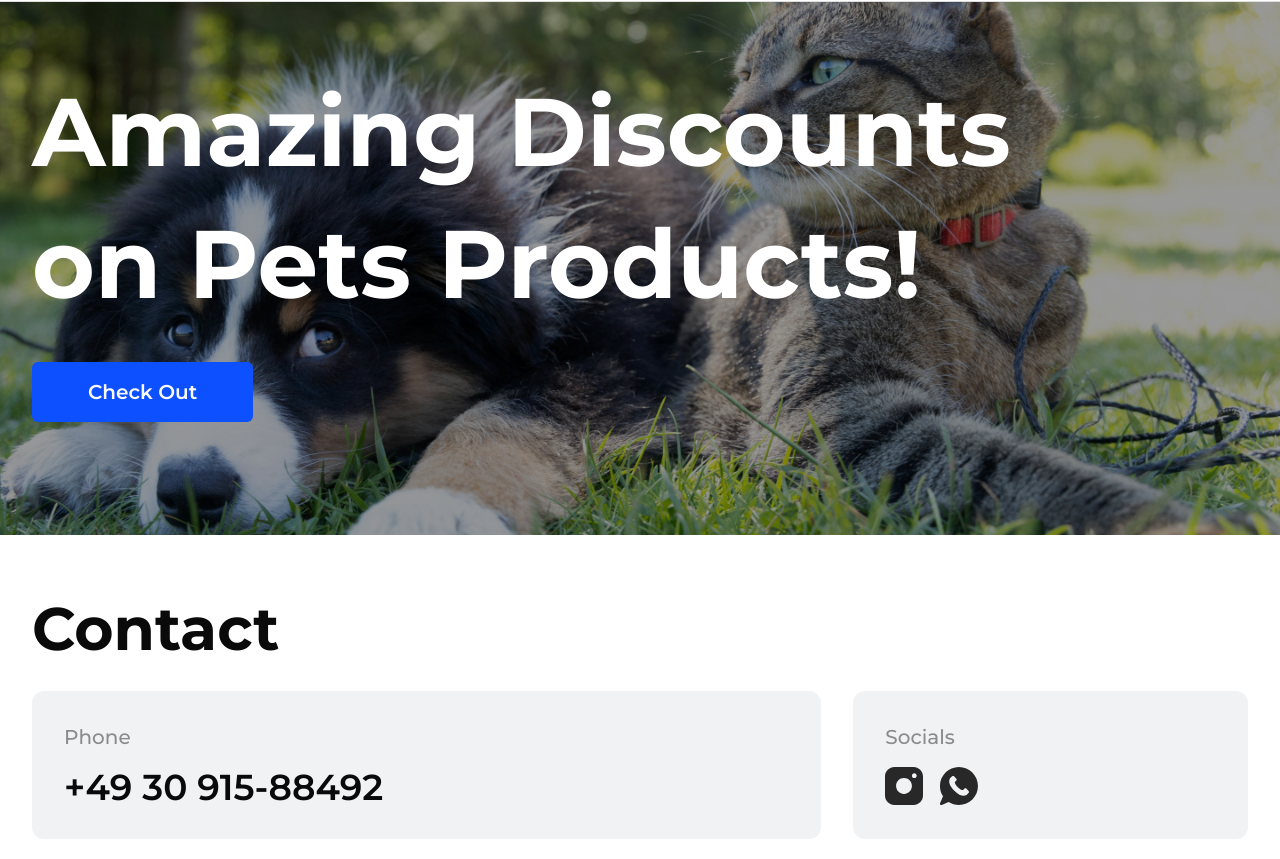
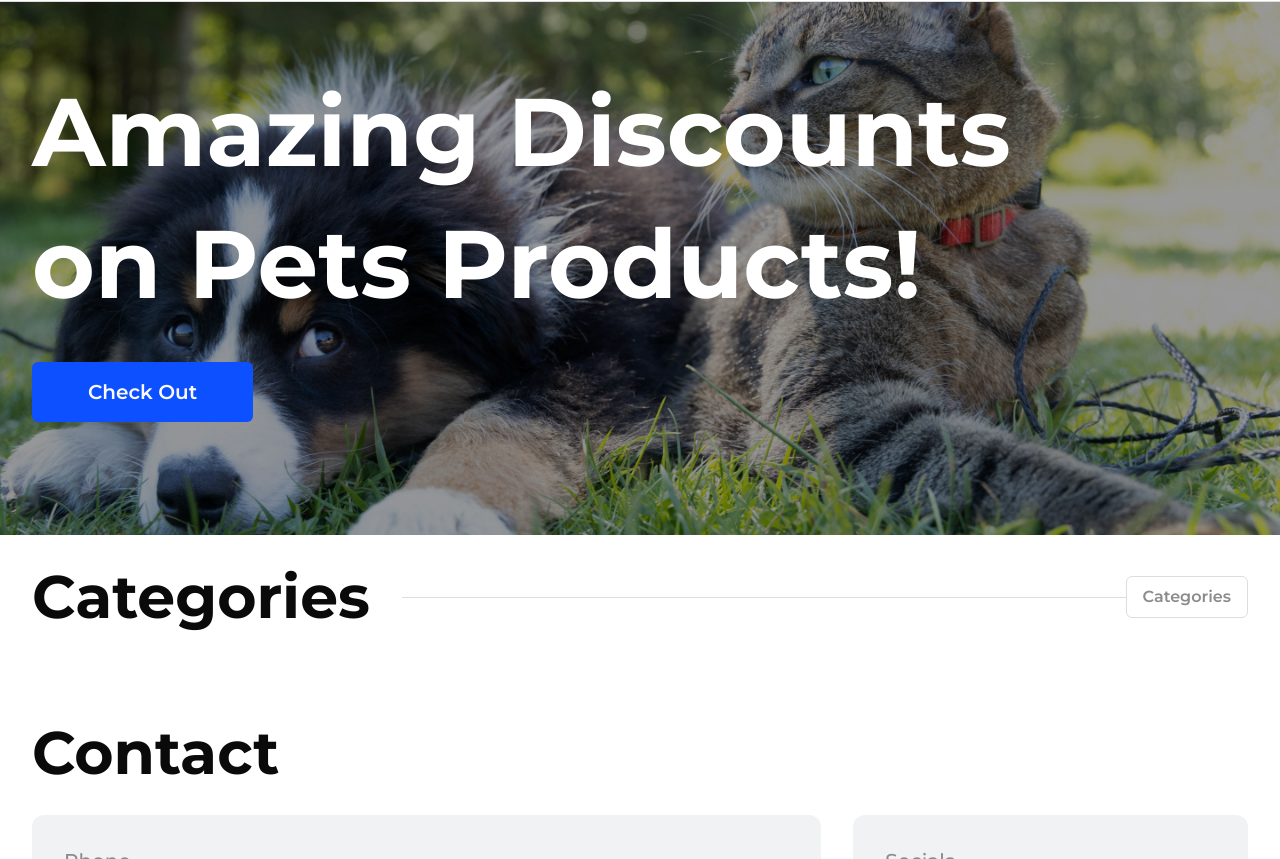
Before and after one commit to kostia2231/reactFinalP, a React (Vite) app: page / in a window 1280 px wide. Shown: the part 363-1222 px from the top of the page. Built offline with nearby package versions, Linux system fonts and the light colour scheme.

Commit message:
Main Page Improved

```diff
--- a/src/components/footer/index.jsx
+++ b/src/components/footer/index.jsx
@@ -1,6 +1,6 @@
-import { TypographyH1 } from "../ui/typographyH1";
-import { TypographyH2 } from "../ui/typographyH2";
-import { TypographyH4Muted } from "../ui/typographyH4Muted";
+import { TypographyH1 } from "../ui/typo/typographyH1";
+import { TypographyH2 } from "../ui/typo/typographyH2";
+import { TypographyH4Muted } from "../ui/typo/TypographyH4Muted";
 import InstLogo from "../../assets/svg/inst.svg";
 import WALogo from "../../assets/svg/wa.svg";
 
--- /dev/null
+++ b/src/components/mainCategories/index.jsx
@@ -0,0 +1,19 @@
+import { TypographyH1 } from "../ui/typo/typographyH1";
+import { Badge } from "@/components/ui/badge";
+
+export default function MainCategories() {
+  return (
+    <div className="p-8">
+      <div className="flex justify-between items-center">
+        <TypographyH1 content="Categories" />
+        <div className="flex-grow ml-8">
+          <hr className="min-w-full" />
+        </div>
+        <Badge className="h-fit" variant="outline">
+          Categories
+        </Badge>
+      </div>
+      {/* GALLERY TO DO */}
+    </div>
+  );
+}
--- a/src/components/navbar/index.jsx
+++ b/src/components/navbar/index.jsx
@@ -1,5 +1,5 @@
 import { NavLink } from "react-router-dom";
-import { TypographyH4 } from "../ui/typographyH4";
+import { TypographyH4 } from "../ui/typo/typographyH4";
 import MainLogo from "../../assets/svg/logo.svg";
 import Cart from "../../assets/svg/cart.svg";
 
--- /dev/null
+++ b/src/components/ui/badge.jsx
@@ -0,0 +1,32 @@
+import * as React from "react";
+import { cva } from "class-variance-authority";
+
+import { cn } from "@/lib/utils";
+
+const badgeVariants = cva(
+  "inline-flex items-center rounded-md border px-4 py-2 text-l font-semibold transition-colors focus:outline-none focus:ring-2 focus:ring-ring focus:ring-offset-2",
+  {
+    variants: {
+      variant: {
+        default:
+          "border-transparent bg-primary text-primary-foreground hover:bg-primary/80",
+        secondary:
+          "border-transparent bg-secondary text-secondary-foreground hover:bg-secondary/80",
+        destructive:
+          "border-transparent bg-destructive text-destructive-foreground hover:bg-destructive/80",
+        outline: "text-foreground text-muted",
+      },
+    },
+    defaultVariants: {
+      variant: "default",
+    },
+  }
+);
+
+function Badge({ className, variant, ...props }) {
+  return (
+    <div className={cn(badgeVariants({ variant }), className)} {...props} />
+  );
+}
+
+export { Badge, badgeVariants };
--- a/src/pages/main/index.jsx
+++ b/src/pages/main/index.jsx
@@ -1,9 +1,11 @@
 import MainBanner from "@/components/mainBanner";
+import MainCategories from "@/components/mainCategories";
 
 export default function Main() {
   return (
     <>
       <MainBanner />
+      <MainCategories />
     </>
   );
 }
```
Also changed, not shown: src/components/ui/typo/TypographyH4Muted.jsx (renamed from src/components/ui/TypographyH4Muted.jsx), src/components/ui/typo/typographyH1.jsx (renamed from src/components/ui/typographyH1.jsx), src/components/ui/typo/typographyH2.jsx (renamed from src/components/ui/typographyH2.jsx), src/components/ui/typo/typographyH4.jsx (renamed from src/components/ui/typographyH4.jsx).
